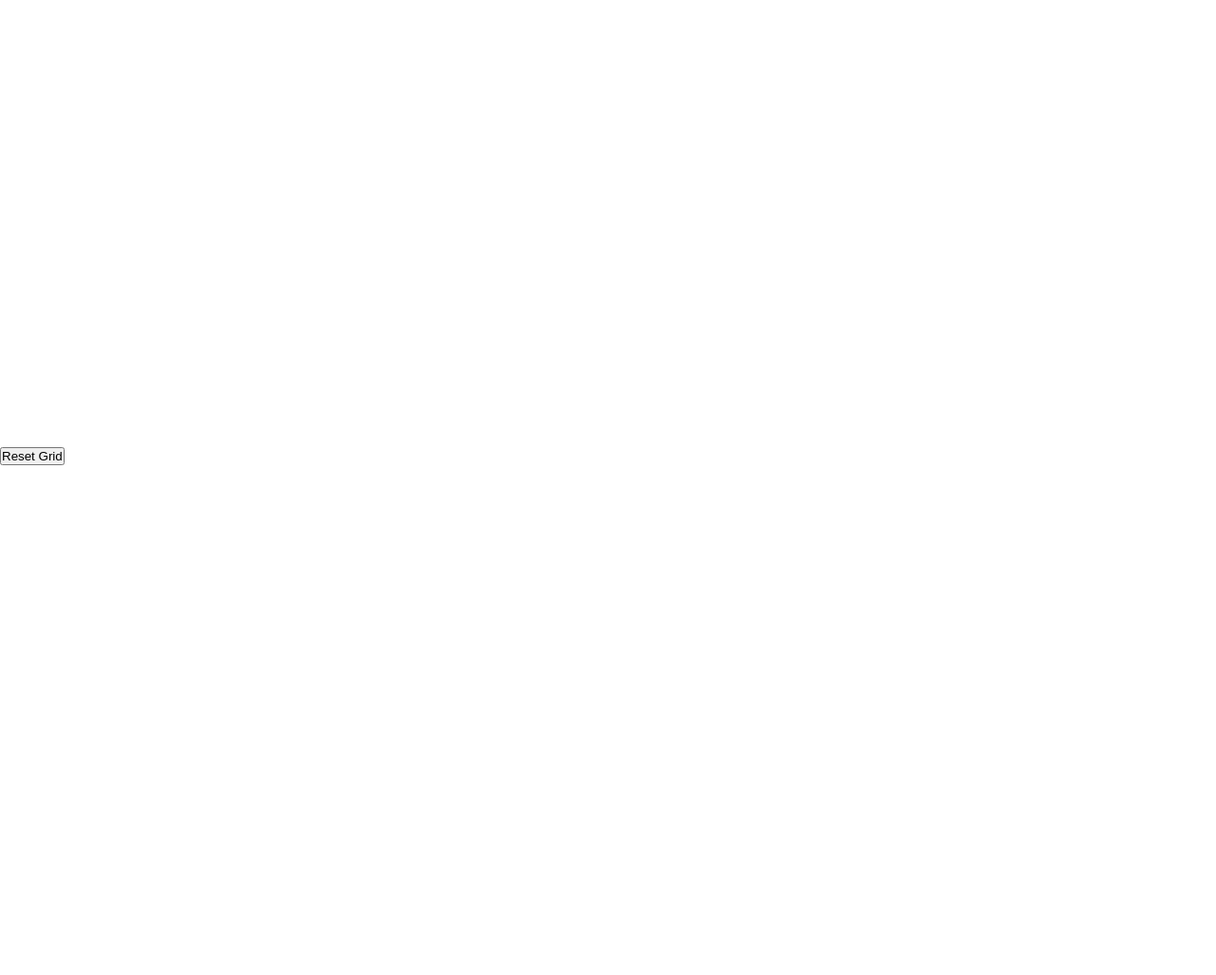
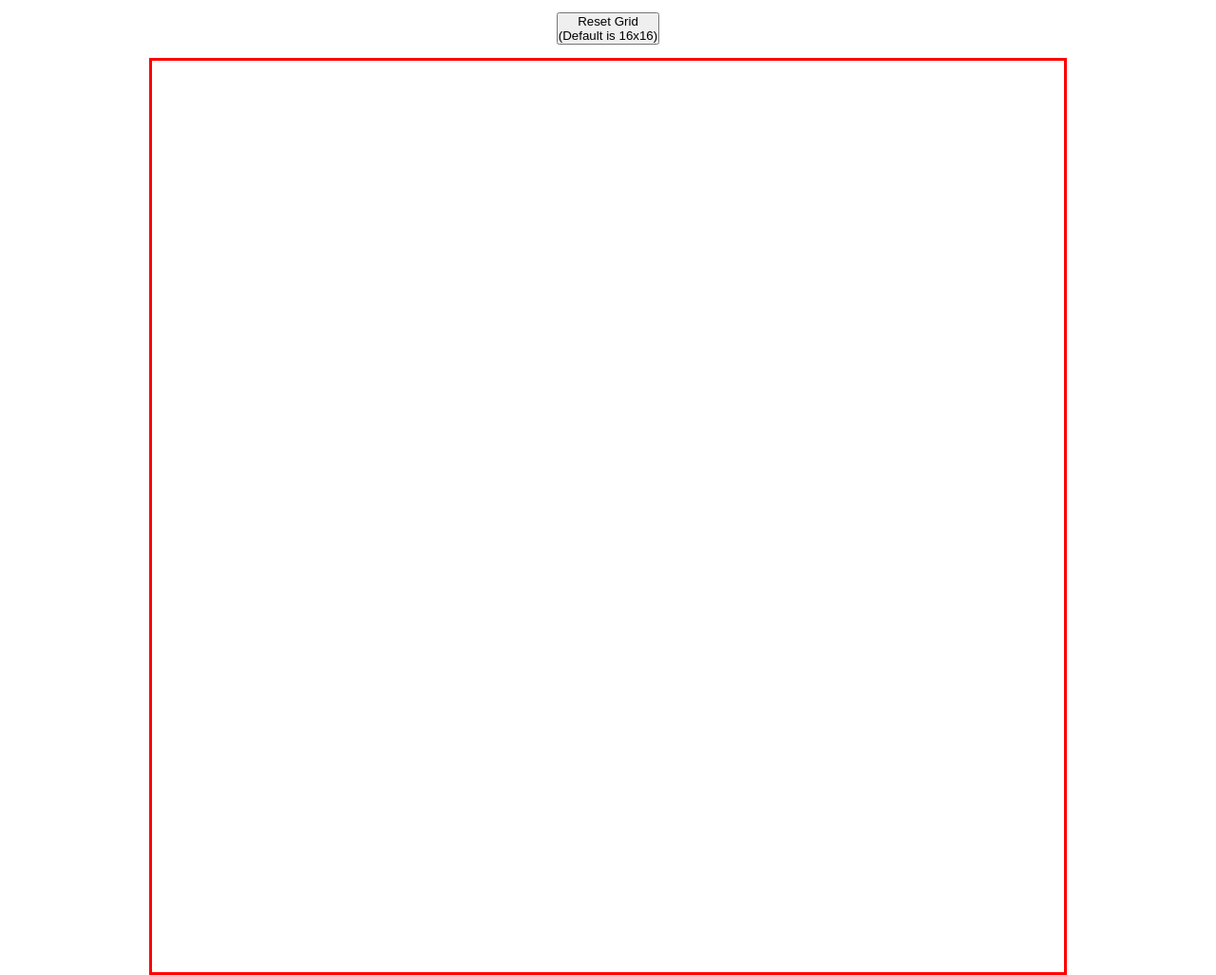
Before and after one commit to aspray0/odin-etch-a-sketch, a plain HTML site: page index.html in a window 1280 px wide. Shown: the whole page at 95% size. Before the commit the page ends 960 px from the top, so only its background shows below. Drawn offline with Linux system fonts and the light colour scheme.

Commit message:
Pseudocode xtra credit, adjust style of button

```diff
--- a/index.html
+++ b/index.html
@@ -7,7 +7,7 @@
     <link rel="stylesheet" href="./style.css">
   </head>
   <body>
-    <button type="button">Reset Grid</button>
+    <button type="button">Reset Grid<br />(Default is 16x16)</button>
     <div id="container"></div>
   </body>
 </html>
--- a/script.js
+++ b/script.js
@@ -3,7 +3,7 @@
 let num = 16; // make the grid default to 16x16
 
 function resetGrid() { // make function resetGrid
-  num = Number(prompt('Please enter the number of rows and columns for the new grid.'));// which prompts the user for a number between 1 and 100
+  num = Number(prompt('Please enter a number >=1 and <=100 for the rows and columns of the new grid.'));// which prompts the user for a number between 1 and 100
   if (!((num >= 1) && (num <= 100))) { // if entry is not a number between 1 and 100
     alert('Please enter a number greater than or equal to 1 and less than or equal to 100.'); // alert that number needs to be between 1 and 100
   } else { // else
@@ -28,6 +28,11 @@ function makeDivs(num) { // make a function called makeDivs with num as a parame
       let horiDiv = document.createElement('div'); //  that makes a horizontal div each time
       horiDiv.classList.add('hori'); // add class hori to horiDiv
       horiDiv.addEventListener('mouseenter', () => { // add an eventListener for mouse entry that runs a function
+        // make variable for random value for red color
+        // make variable for random value for green color
+        // make variable for random value for blue color
+        // initialize black variable
+        // change div's color to random color, but 10% darker with each pass
         horiDiv.style.cssText = 'background: black;';// that changes that div's bg color to black
       });
       vertDiv.appendChild(horiDiv); //  and appends those divs to the vert div
--- a/style.css
+++ b/style.css
@@ -8,11 +8,15 @@
 
 body { /* Apply flex to body to treat container as flex item */
   display: flex;
+  flex-flow: column nowrap;
 }
 
 #container { /* Set container to have 960px width and height */
   height: 960px;
-  flex: 0 0 960px;
+  width: 960px;
+  border: 3px solid red;
+  box-sizing: content-box;
+  align-self: center;
   display: flex;
   flex-flow: column nowrap; /* Set up row containers */
 }
@@ -29,4 +33,6 @@ body { /* Apply flex to body to treat container as flex item */
 
 button {
   align-self: center;
+  flex: 1 0 auto;
+  margin: 1em;
 }
```
